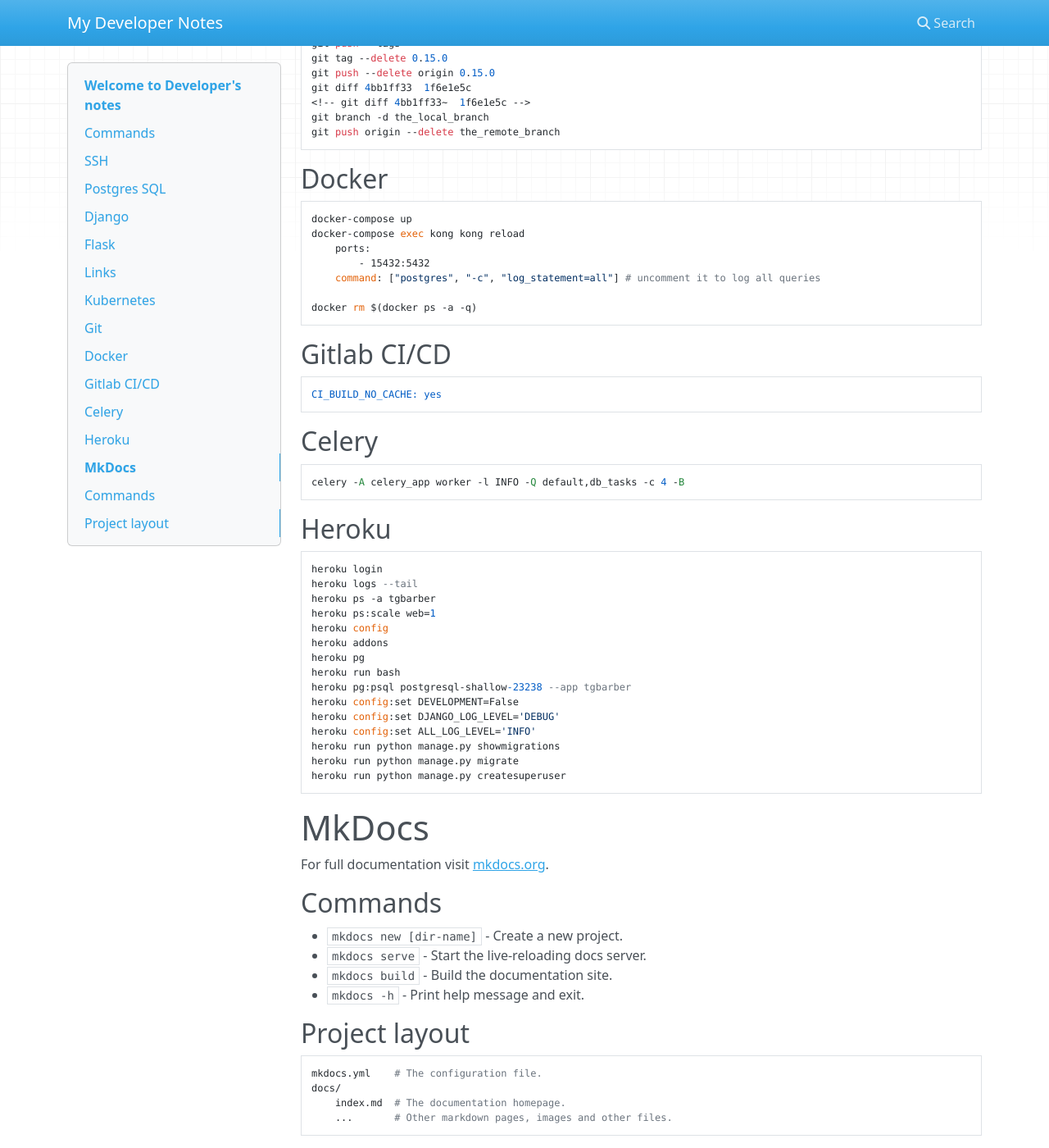
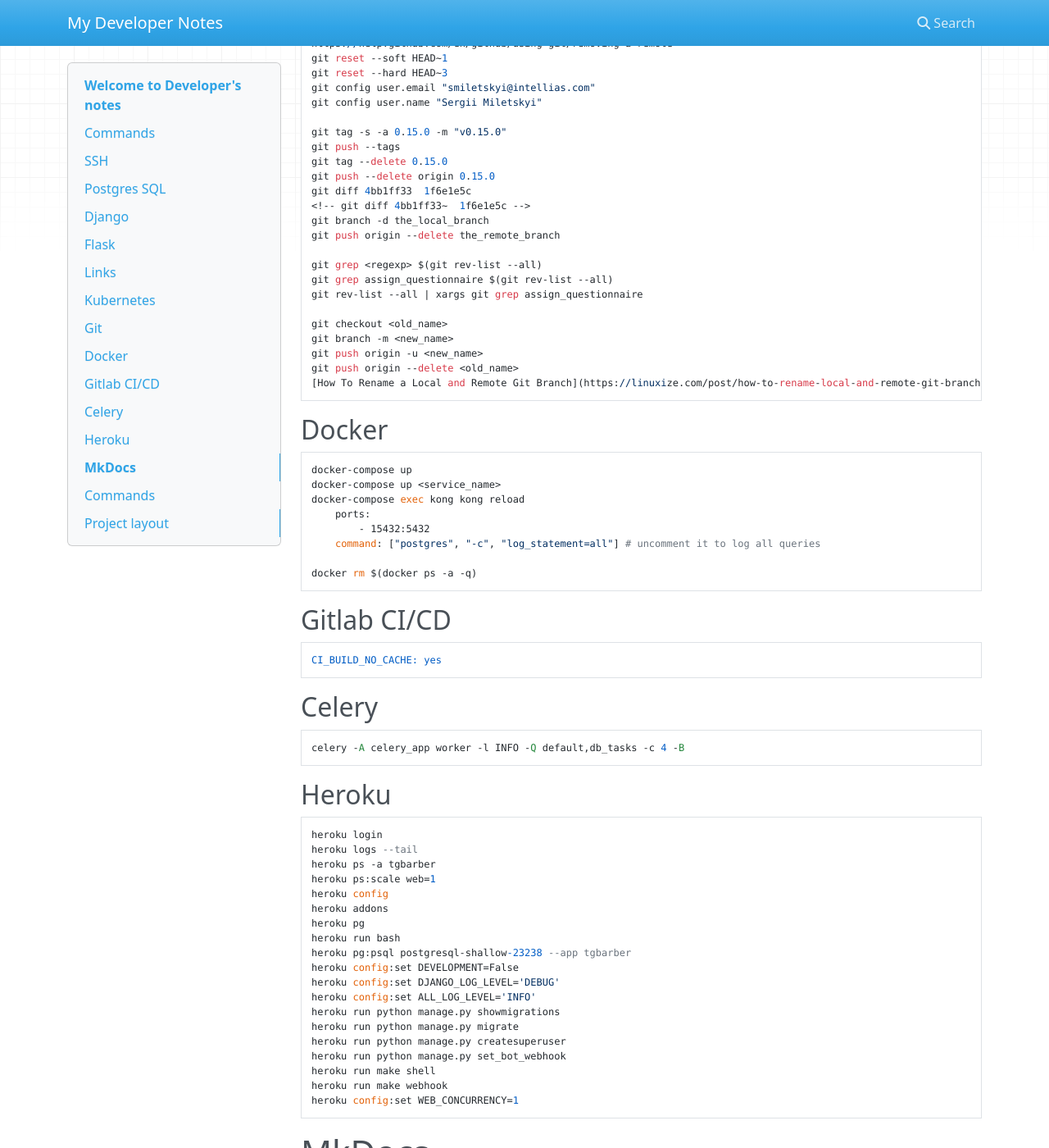
Before and after one commit to miletskiy/dev-notes, an MkDocs documentation site: the page built from docs/index.md, in a window 1280 px wide and 1400 px high, scrolled down 3259 px. Shown: the whole window at 82% size. Built offline with MkDocs 1.6.1, drawn with Linux system fonts in a browser that asks for light colours; nearby versions of some CDN libraries; some of the changed text lies outside the part shown.

Commit message:
Update the list of commands

```diff
--- a/docs/index.md
+++ b/docs/index.md
@@ -10,13 +10,16 @@
     sudo killall -HUP mDNSResponder
 
     ps -fA | grep flask
+    ps | grep manage.py
+    kill -9 47151 47245
+
+    ps -ef | grep 5433
+    kill 91256
 
     ssh-add -l
     ssh-add -L
 
     ssh -fN -A -L 5433:10.12.50.15:5432 centos@10.12.50.15
-    ps -ef | grep 5433
-    kill 91256
 
     cp -R dev-notes /Users/miletskiy/Data/professional/dev_notes/
 
@@ -109,6 +112,10 @@
     smiletskyi@intellias.com
     p@ssw0rd
 
+    ./manage.py shell
+    from django.conf import settings
+    settings.API_GEE_YAKEEN_QUERY_BASE_URL
+
 
 ## Flask
 
@@ -173,9 +180,20 @@
     git branch -d the_local_branch
     git push origin --delete the_remote_branch
 
+    git grep <regexp> $(git rev-list --all)
+    git grep assign_questionnaire $(git rev-list --all)
+    git rev-list --all | xargs git grep assign_questionnaire
+
+    git checkout <old_name>
+    git branch -m <new_name>
+    git push origin -u <new_name>
+    git push origin --delete <old_name>
+    [How To Rename a Local and Remote Git Branch](https://linuxize.com/post/how-to-rename-local-and-remote-git-branch/)
+
 
 ## Docker
     docker-compose up
+    docker-compose up <service_name>
     docker-compose exec kong kong reload
         ports:
             - 15432:5432
@@ -205,6 +223,10 @@
     heroku run python manage.py showmigrations
     heroku run python manage.py migrate
     heroku run python manage.py createsuperuser
+    heroku run python manage.py set_bot_webhook
+    heroku run make shell
+    heroku run make webhook
+    heroku config:set WEB_CONCURRENCY=1
 
 
 # MkDocs
```
Also changed, not shown: other parts of docs/index.md (+1 -1 lines).
